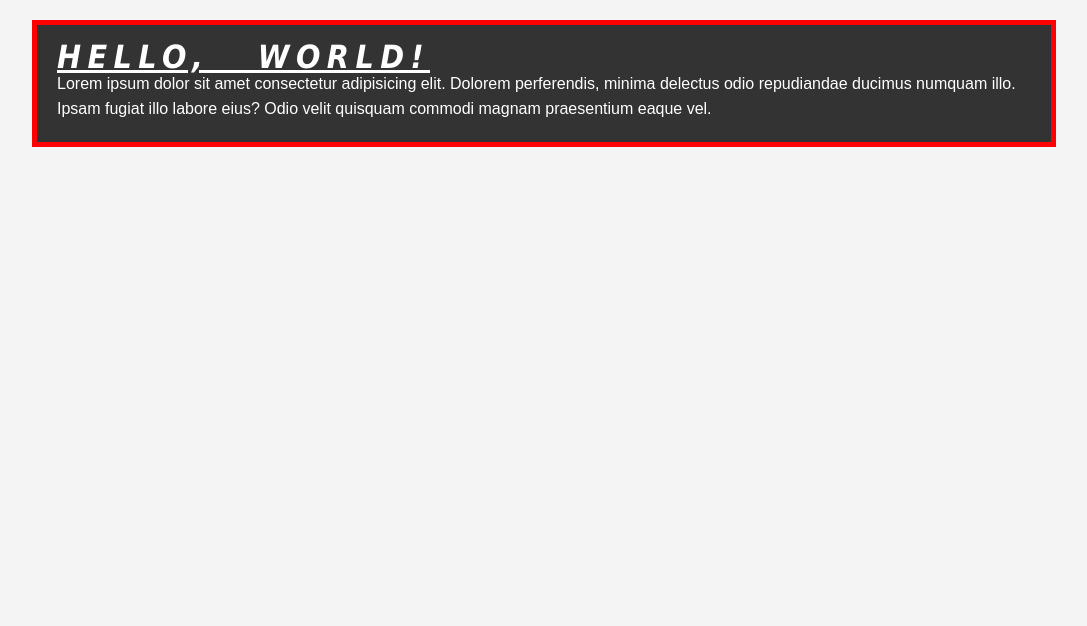
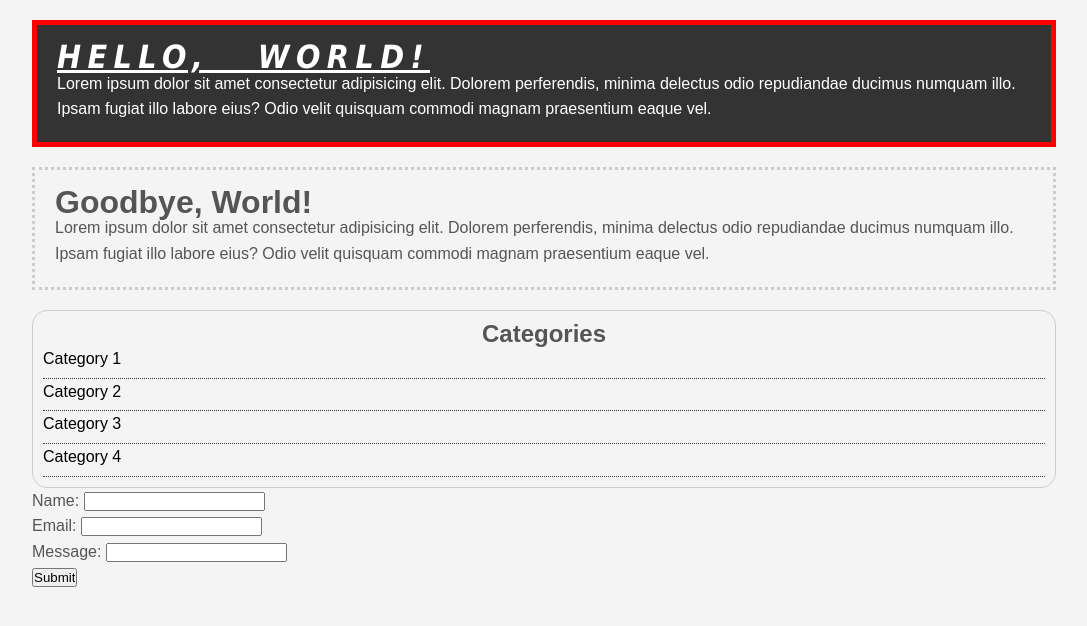
Before and after one commit to meskilsson/CSS-Crash-Course, a plain HTML site: page index.html in a window 1280 px wide. Shown: the whole page, without its empty margins (96-1183 px from the left). Drawn offline with Linux system fonts and the light colour scheme.

Commit message:
html form

```diff
--- a/css/style.css
+++ b/css/style.css
@@ -1,6 +1,19 @@
 * {
     margin: 0;
     padding: 0;
+}
+
+a {
+    text-decoration: none;
+    color: #000;
+}
+
+a:hover {
+    color: red;
+}
+
+a:active {
+    color: white;
 }
 
 body {
@@ -36,3 +49,28 @@ body {
     letter-spacing: 0.2em;
     word-spacing: 1em;
 }
+
+.box-2 {
+    border: 3px dotted #ccc;
+    padding: 20px;
+    margin: 20px 0;
+}
+
+.categories {
+    border: 1px #ccc solid;
+    padding: 10px;
+    border-radius: 15px;
+}
+
+.categories h2 {
+    text-align: center;
+}
+
+.categories ul {
+    list-style: none;
+}
+
+.categories li {
+    padding-bottom: 6px;
+    border-bottom: dotted 1px #333;
+}
--- a/index.html
+++ b/index.html
@@ -17,7 +17,37 @@
                 repudiandae ducimus numquam illo. Ipsam fugiat illo labore eius? Odio velit quisquam commodi magnam
                 praesentium eaque vel.</p>
         </div>
-    </div>
+        <div class="box-2">
+            <h1>Goodbye, World!</h1>
+            <p>Lorem ipsum dolor sit amet consectetur adipisicing elit. Dolorem perferendis, minima delectus odio
+                repudiandae ducimus numquam illo. Ipsam fugiat illo labore eius? Odio velit quisquam commodi magnam
+                praesentium eaque vel.</p>
+        </div>
+        <div class="categories">
+            <h2>Categories</h2>
+            <ul>
+                <li><a href="#">Category 1</a></li>
+                <li><a href="#">Category 2</a></li>
+                <li><a href="#">Category 3</a></li>
+                <li><a href="#">Category 4</a></li>
+            </ul>
+        </div>
+        <form>
+            <div class="form-group">
+                <label>Name: </label>
+                <input type="text" name="name">
+                <div class="form-group">
+                    <label>Email: </label>
+                    <input type="text" name="email">
+                </div>
+                <div class="form-group">
+                    <label>Message: </label>
+                    <input type="text" name="message">
+                </div>
+                <input class="button" type="submit" value="Submit" name="">
+            </div>
+        </form>
+    </div> <!-- CONTAINER -->
 </body>
 
 </html>
```
